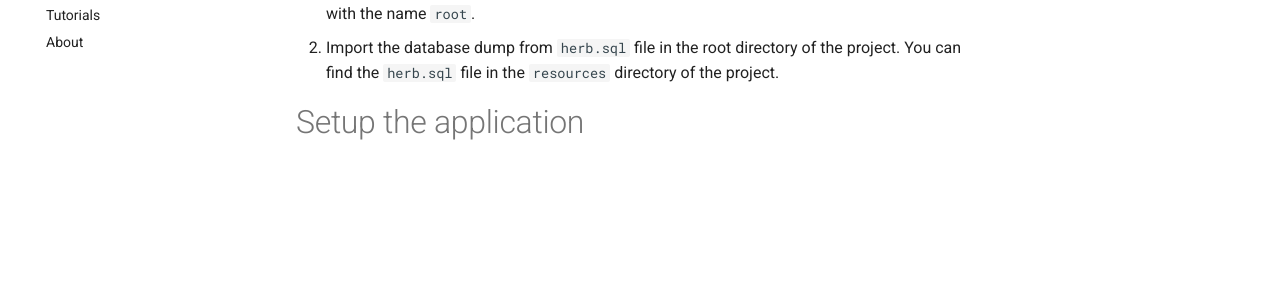
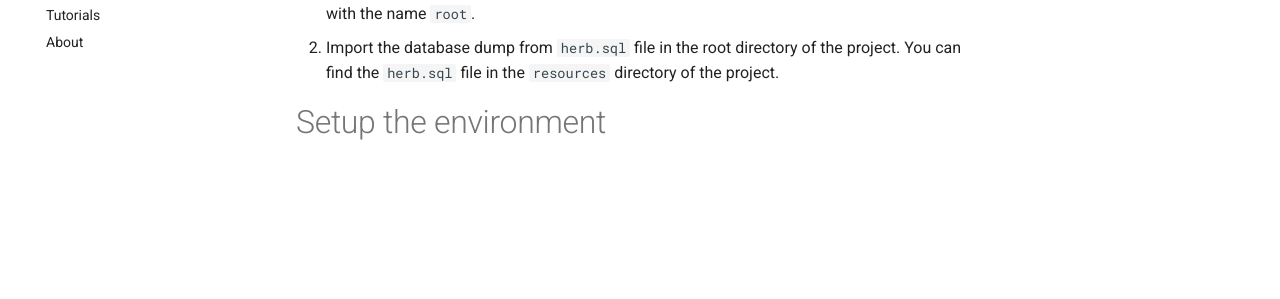
Before and after one commit to dilshankarunarathne/herb-classifier-backend, an MkDocs documentation site: the page built from docs/installation.md, in a window 1280 px wide. Shown: the part 204-503 px from the top of the page. Built offline with MkDocs 1.6.1 and Material for MkDocs 9.7.7, drawn with Linux system fonts in a browser that asks for light colours.

Commit message:
Update installation.md

```diff
--- a/docs/installation.md
+++ b/docs/installation.md
@@ -4,4 +4,4 @@
 2. Import the database dump from `herb.sql` file in the root directory of the project.
 You can find the `herb.sql` file in the `resources` directory of the project.
 
-# Setup the application
+# Setup the environment
```
